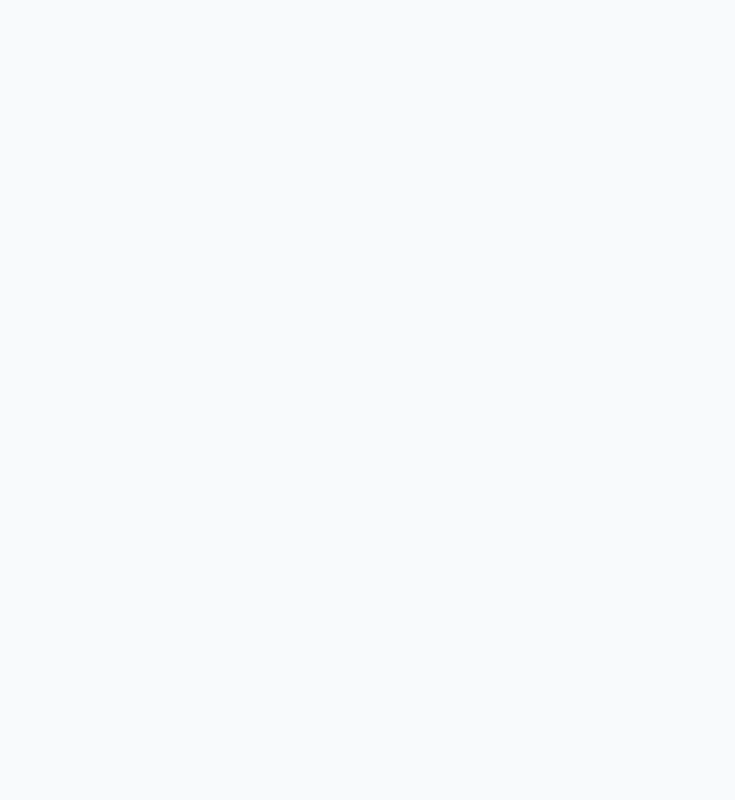
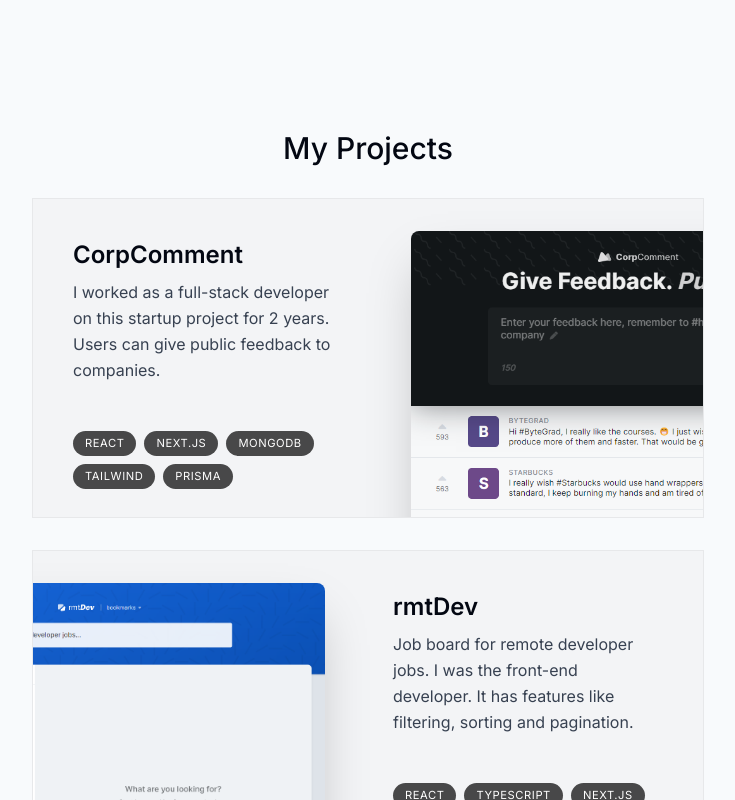
Before and after one commit to dkbozkurt/dkbozkurt-portfolio, a Next.js app: page / in a window 1280 px wide. Shown: the part 1340-2140 px from the top of the page, without its empty margins (272-1007 px from the left). Built offline with nearby package versions, Linux system fonts and the light colour scheme.

Commit message:
Projects added

```diff
--- a/app/page.tsx
+++ b/app/page.tsx
@@ -1,6 +1,7 @@
 import Intro from "@/components/intro";
 import SectionDivider from "@/components/section-divider";
 import About from "@/components/about";
+import Projects from "@/components/projects";
 
 export default function Home() {
   return (
@@ -8,6 +9,7 @@ export default function Home() {
         <Intro />
         <SectionDivider />
         <About />
+        <Projects />
     </main>
   )
 }
--- /dev/null
+++ b/components/projects.tsx
@@ -0,0 +1,84 @@
+import React from 'react'
+import SectionHeading from './section-heading'
+import { projectsData } from "@/lib/data";
+import Image from 'next/image'
+
+export default function Projects() {
+  return (
+    <section>
+        <SectionHeading>
+            My Projects
+        </SectionHeading>
+        <div>
+            {
+                projectsData.map((project, index) => (
+                    <React.Fragment key={index}>
+                        <Project {...project} />
+                    </React.Fragment>
+                ))
+            }
+        </div>
+    </section>
+  )
+}
+
+type ProjectProps = (typeof projectsData)[number];
+
+function Project({
+    title,
+    description,
+    tags,
+    imageUrl,
+}: ProjectProps)
+{
+    return (
+    <section
+    className="group bg-gray-100 max-w-[42rem] border border-black/5 overflow-hidden sm:pr-8 relative sm:h-[20rem] mb-3 sm:mb-8 last:mb-0 even:pl-8 hover:bg-gray-200 transition"
+    >
+        <div
+        className="px-5 pt-4 pb-7 sm:pl-10 sm:pr-2 sm:pt-10 sm:max-w-[50%] flex flex-col h-full group-even:ml-[18rem]"
+        >
+            <h3
+            className = "text-2xl font-semibold"
+            >
+                {title}
+            </h3>
+
+            <p
+            className="mt-2 leading-relaxed text-gray-700"
+            >
+                {description}
+            </p>
+
+            <ul
+            className="flex flex-wrap gap-2 mt-4 sm:mt-auto"
+            >
+                {tags.map((tag, index) => (
+                    <li
+                    className ="bg-black/[0.7] px-3 py-1 text-[0.7rem] uppercase    tracking-wider text-white rounded-full"
+                    key={index}>{tag}</li>
+                ))}
+            </ul>
+        </div>
+
+        <Image
+        src={imageUrl}
+        alt="Project Image"
+        quality={95}
+        className="absolute top-8 -right-40 w-[28.25rem] rounded-t-lg shadow-2xl transition
+
+        group-hover:scale-[1.04]
+        group-hover:-translate-x-3
+        group:hover:translate-y-3
+        group-hover:-rotate-2
+
+        group-even:group-hover:translate-x-3
+        group-even:group:hover:translate-y-3
+        group-even:group-hover:rotate-2
+
+        group-even:right-[initial]
+        group-even:-left-40 "
+        />
+    </section>
+    );
+}
--- a/components/section-heading.tsx
+++ b/components/section-heading.tsx
@@ -7,7 +7,7 @@ export default function SectionHeading({
 children }: SectionHeadingProps) {
   return (
     <h2
-    className = "mb-8 text-3xl font-medium capitalize">
+    className = "mb-8 text-3xl font-medium text-center capitalize">
         {children}
     </h2>
   )
```
